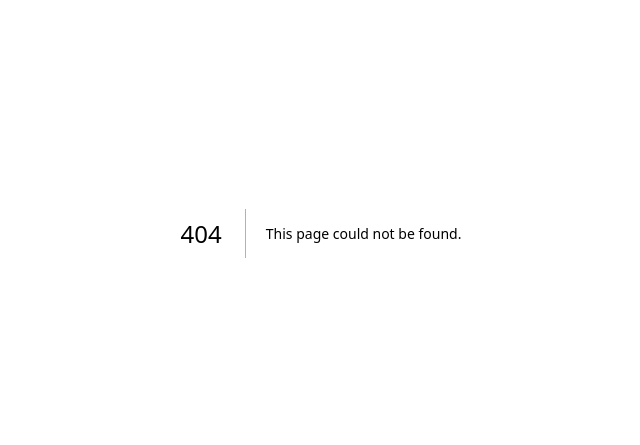
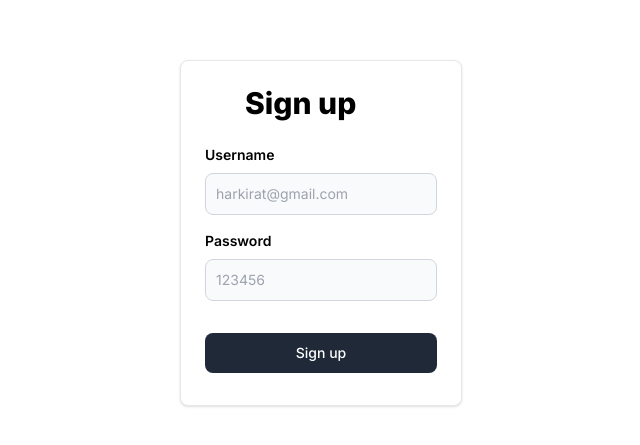
Before and after one commit to pradhumngautam/gallery, a Next.js app: page /signup in a window 1280 px wide. Before the commit this address had no page. Shown: the part 167-612 px from the top of the page, without its empty margins (319-959 px from the left). Built offline with nearby package versions, Linux system fonts and the light colour scheme.

Commit message:
feat: signup page.tsx

```diff
--- /dev/null
+++ b/app/signup/page.tsx
@@ -0,0 +1,89 @@
+"use client"
+import axios from "axios";
+import { ChangeEventHandler, useState } from "react";
+
+export default function Signup() {
+  const [username, setUsername] = useState("");
+  const [password, setPassword] = useState("");
+
+
+  return (
+    <div className="h-screen flex justify-center flex-col">
+      <div className="flex justify-center">
+        <a
+          href="#"
+          className="block max-w-sm p-6 bg-white border border-gray-200 rounded-lg shadow hover:bg-gray-100 "
+        >
+          <div>
+            <div className="px-10">
+              <div className="text-3xl font-extrabold">Sign up</div>
+            </div>
+            <div className="pt-2">
+              <LabelledInput
+                onChange={(e) => {
+                  setUsername(e.target.value);
+                }}
+                label="Username"
+                placeholder="harkirat@gmail.com"
+              />
+              <LabelledInput
+                onChange={(e) => {
+                  setPassword(e.target.value);
+                }}
+                label="Password"
+                type={"password"}
+                placeholder="123456"
+              />
+              <button
+                onClick={async () => {
+                  const response = axios.post(
+                    "http://localhost:3000/api/signup",
+                    {
+                      username,
+                      password,
+                    }
+                  );
+
+                }}
+                type="button"
+                className="mt-8 w-full text-white bg-gray-800 focus:ring-4 focus:ring-gray-300 font-medium rounded-lg text-sm px-5 py-2.5 me-2 mb-2"
+              >
+                Sign up
+              </button>
+            </div>
+          </div>
+        </a>
+      </div>
+    </div>
+  );
+}
+
+function LabelledInput({
+  label,
+  placeholder,
+  type,
+  onChange,
+}: LabelledInputType) {
+  return (
+    <div>
+      <label className="block mb-2 text-sm text-black font-semibold pt-4">
+        {label}
+      </label>
+      <input
+        onChange={onChange}
+        type={type || "text"}
+        id="first_name"
+        className="bg-gray-50 border border-gray-300 text-gray-900 text-sm rounded-lg focus:ring-blue-500 focus:border-blue-500 block w-full p-2.5"
+        placeholder={placeholder}
+        required
+      />
+    </div>
+  );
+}
+
+interface LabelledInputType {
+  label: string;
+  placeholder: string;
+  type?: string;
+  onChange: ChangeEventHandler<HTMLInputElement>;
+}
--- /dev/null
+++ b/components/component.tsx
@@ -0,0 +1,59 @@
+/**
+* This code was generated by v0 by Vercel.
+* @see https://v0.dev/t/88rXeAsN9Ex
+* Documentation: https://v0.dev/docs#integrating-generated-code-into-your-nextjs-app
+*/
+
+/** Add fonts into your Next.js project:
+
+import { Inter } from 'next/font/google'
+import { Inter } from 'next/font/google'
+
+inter({
+  subsets: ['latin'],
+  display: 'swap',
+})
+
+inter({
+  subsets: ['latin'],
+  display: 'swap',
+})
+
+To read more about using these font, please visit the Next.js documentation:
+- App Directory: https://nextjs.org/docs/app/building-your-application/optimizing/fonts
+- Pages Directory: https://nextjs.org/docs/pages/building-your-application/optimizing/fonts
+**/
+import { Label } from "@/components/ui/label"
+import { Input } from "@/components/ui/input"
+import { Button } from "@/components/ui/button"
+import Link from "next/link"
+
+export function Component() {
+  return (
+    <div className="mx-auto max-w-sm space-y-6">
+      <div className="space-y-2 text-center">
+        <h2 className="text-3xl font-bold">Sign Up</h2>
+        <p className="text-gray-500 dark:text-gray-400">Enter your information to create an account</p>
+      </div>
+      <div className="space-y-4">
+        <div className="space-y-2">
+          <Label htmlFor="username">Username</Label>
+          <Input id="username" placeholder="Username" required />
+        </div>
+        <div className="space-y-2">
+          <Label htmlFor="password">Password</Label>
+          <Input id="password" required type="password" />
+        </div>
+        <Button className="w-full">Sign Up</Button>
+        <div className="space-y-2 text-center text-sm">
+          <p>
+            Already have an account?
+            <Link className="underline" href="#">
+              Login
+            </Link>
+          </p>
+        </div>
+      </div>
+    </div>
+  )
+}
--- /dev/null
+++ b/components/ui/button.tsx
@@ -0,0 +1,56 @@
+import * as React from "react"
+import { Slot } from "@radix-ui/react-slot"
+import { cva, type VariantProps } from "class-variance-authority"
+
+import { cn } from "@/lib/utils"
+
+const buttonVariants = cva(
+  "inline-flex items-center justify-center whitespace-nowrap rounded-md text-sm font-medium ring-offset-white transition-colors focus-visible:outline-none focus-visible:ring-2 focus-visible:ring-gray-950 focus-visible:ring-offset-2 disabled:pointer-events-none disabled:opacity-50 dark:ring-offset-gray-950 dark:focus-visible:ring-gray-300",
+  {
+    variants: {
+      variant: {
+        default: "bg-gray-900 text-gray-50 hover:bg-gray-900/90 dark:bg-gray-50 dark:text-gray-900 dark:hover:bg-gray-50/90",
+        destructive:
+          "bg-red-500 text-gray-50 hover:bg-red-500/90 dark:bg-red-900 dark:text-gray-50 dark:hover:bg-red-900/90",
+        outline:
+          "border border-gray-200 bg-white hover:bg-gray-100 hover:text-gray-900 dark:border-gray-800 dark:bg-gray-950 dark:hover:bg-gray-800 dark:hover:text-gray-50",
+        secondary:
+          "bg-gray-100 text-gray-900 hover:bg-gray-100/80 dark:bg-gray-800 dark:text-gray-50 dark:hover:bg-gray-800/80",
+        ghost: "hover:bg-gray-100 hover:text-gray-900 dark:hover:bg-gray-800 dark:hover:text-gray-50",
+        link: "text-gray-900 underline-offset-4 hover:underline dark:text-gray-50",
+      },
+      size: {
+        default: "h-10 px-4 py-2",
+        sm: "h-9 rounded-md px-3",
+        lg: "h-11 rounded-md px-8",
+        icon: "h-10 w-10",
+      },
+    },
+    defaultVariants: {
+      variant: "default",
+      size: "default",
+    },
+  }
+)
+
+export interface ButtonProps
+  extends React.ButtonHTMLAttributes<HTMLButtonElement>,
+    VariantProps<typeof buttonVariants> {
+  asChild?: boolean
+}
+
+const Button = React.forwardRef<HTMLButtonElement, ButtonProps>(
+  ({ className, variant, size, asChild = false, ...props }, ref) => {
+    const Comp = asChild ? Slot : "button"
+    return (
+      <Comp
+        className={cn(buttonVariants({ variant, size, className }))}
+        ref={ref}
+        {...props}
+      />
+    )
+  }
+)
+Button.displayName = "Button"
+
+export { Button, buttonVariants }
--- /dev/null
+++ b/components/ui/input.tsx
@@ -0,0 +1,25 @@
+import * as React from "react"
+
+import { cn } from "@/lib/utils"
+
+export interface InputProps
+  extends React.InputHTMLAttributes<HTMLInputElement> {}
+
+const Input = React.forwardRef<HTMLInputElement, InputProps>(
+  ({ className, type, ...props }, ref) => {
+    return (
+      <input
+        type={type}
+        className={cn(
+          "flex h-10 w-full rounded-md border border-gray-200 bg-white px-3 py-2 text-sm ring-offset-white file:border-0 file:bg-transparent file:text-sm file:font-medium placeholder:text-gray-500 focus-visible:outline-none focus-visible:ring-2 focus-visible:ring-gray-950 focus-visible:ring-offset-2 disabled:cursor-not-allowed disabled:opacity-50 dark:border-gray-800 dark:bg-gray-950 dark:ring-offset-gray-950 dark:placeholder:text-gray-400 dark:focus-visible:ring-gray-300",
+          className
+        )}
+        ref={ref}
+        {...props}
+      />
+    )
+  }
+)
+Input.displayName = "Input"
+
+export { Input }
--- /dev/null
+++ b/components/ui/label.tsx
@@ -0,0 +1,26 @@
+"use client"
+
+import * as React from "react"
+import * as LabelPrimitive from "@radix-ui/react-label"
+import { cva, type VariantProps } from "class-variance-authority"
+
+import { cn } from "@/lib/utils"
+
+const labelVariants = cva(
+  "text-sm font-medium leading-none peer-disabled:cursor-not-allowed peer-disabled:opacity-70"
+)
+
+const Label = React.forwardRef<
+  React.ElementRef<typeof LabelPrimitive.Root>,
+  React.ComponentPropsWithoutRef<typeof LabelPrimitive.Root> &
+    VariantProps<typeof labelVariants>
+>(({ className, ...props }, ref) => (
+  <LabelPrimitive.Root
+    ref={ref}
+    className={cn(labelVariants(), className)}
+    {...props}
+  />
+))
+Label.displayName = LabelPrimitive.Root.displayName
+
+export { Label }
--- /dev/null
+++ b/lib/utils.ts
@@ -0,0 +1,6 @@
+import { type ClassValue, clsx } from "clsx"
+import { twMerge } from "tailwind-merge"
+
+export function cn(...inputs: ClassValue[]) {
+  return twMerge(clsx(inputs))
+}
--- a/tailwind.config.ts
+++ b/tailwind.config.ts
@@ -15,6 +15,6 @@ const config: Config = {
       },
     },
   },
-  plugins: [],
+  plugins: [require("tailwindcss-animate")],
 };
 export default config;
```
Also changed, not shown: package.json (+10 -1 lines), components.json (added), 1 other file (tests, documents, lock files or other folders).
